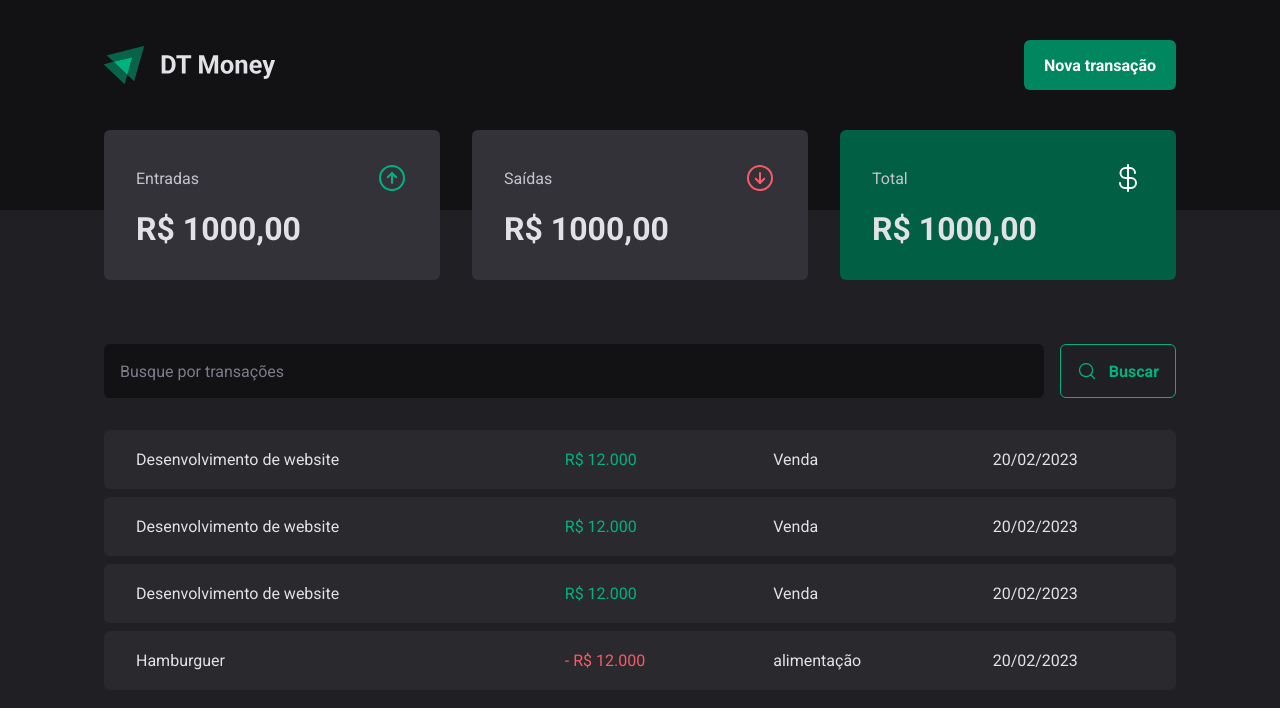
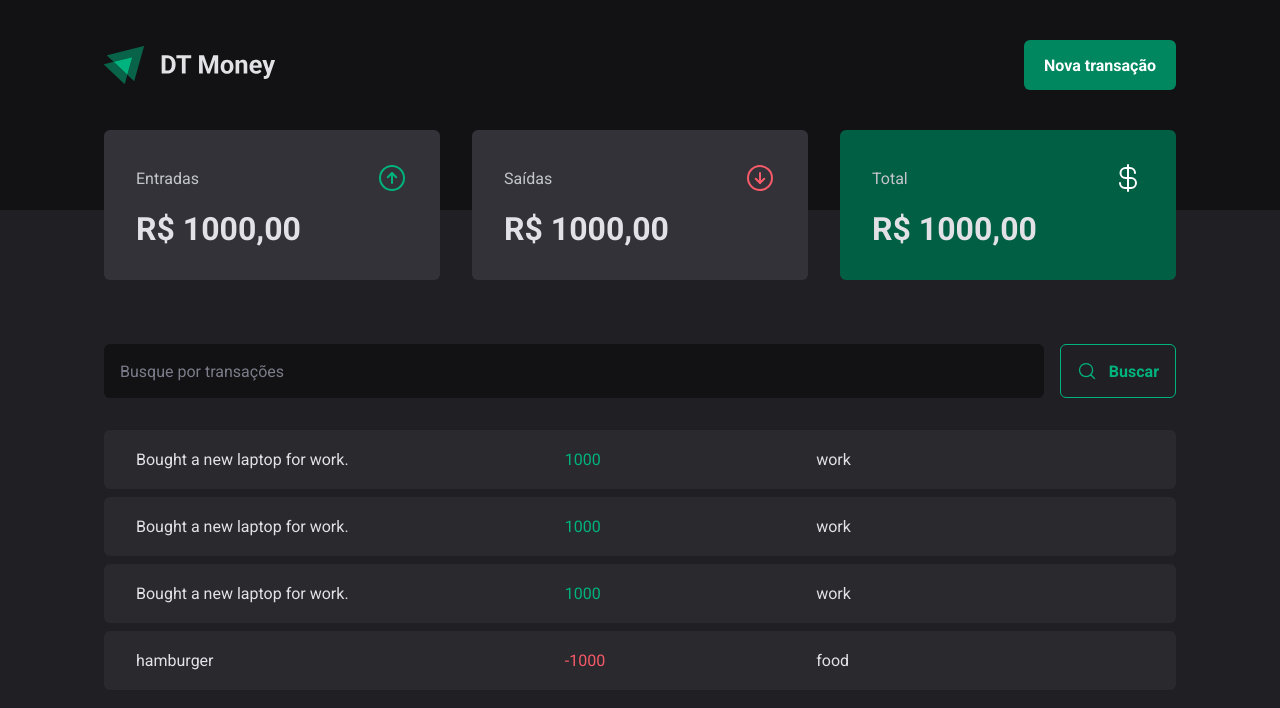
Before and after one commit to LuizaFerri/DT-Money, a React (Vite) app: page / in a window 1280 px wide. Shown: the top 708 px of the page. Built offline with nearby package versions, Linux system fonts and the light colour scheme; data requests are answered from the project's data file.

Commit message:
Transactions Context

```diff
--- a/package.json
+++ b/package.json
@@ -5,6 +5,7 @@
   "type": "module",
   "scripts": {
     "dev": "vite",
+    "dev:server": "json-server server.json -w -p 3333 -d 500",
     "build": "tsc && vite build",
     "lint": "eslint src --ext ts,tsx --report-unused-disable-directives --max-warnings 0",
     "preview": "vite preview"
@@ -27,6 +28,7 @@
     "eslint": "^8.44.0",
     "eslint-plugin-react-hooks": "^4.6.0",
     "eslint-plugin-react-refresh": "^0.4.1",
+    "json-server": "^0.17.3",
     "typescript": "^5.0.2",
     "vite": "^4.4.0"
   }
--- /dev/null
+++ b/server.json
@@ -0,0 +1,36 @@
+{
+  "transactions": [
+    {
+      "id": "1",
+      "description": "Bought a new laptop for work.",
+      "type": "income",
+      "category": "work",
+      "price": "1000",
+      "created_at": "2019-01-01 12:00:00"
+    },
+    {
+      "id": "2",
+      "description": "Bought a new laptop for work.",
+      "type": "income",
+      "category": "work",
+      "price": "1000",
+      "created_at": "2019-01-01 12:00:00"
+    },
+    {
+      "id": "3",
+      "description": "Bought a new laptop for work.",
+      "type": "income",
+      "category": "work",
+      "price": "1000",
+      "created_at": "2019-01-01 12:00:00"
+    },
+    {
+      "id": "4",
+      "description": "hamburger",
+      "type": "outcome",
+      "category": "food",
+      "price": "-1000",
+      "created_at": "2019-01-01 12:00:00"
+    }
+  ]
+}
--- a/src/App.tsx
+++ b/src/App.tsx
@@ -2,12 +2,15 @@
 import { DefaultTheme } from "./styles/themes/default";
 import { GlobalStyle } from "./styles/global";
 import { Transactions } from "./pages/Transactions";
+import { TransactionsProvider } from "./contexts/TransactionsContext";
 
 function App() {
   return (
     <ThemeProvider theme={DefaultTheme}>
       <GlobalStyle />
-      <Transactions />
+      <TransactionsProvider>
+        <Transactions />
+      </TransactionsProvider>
     </ThemeProvider>
   );
 }
--- a/src/components/Summary/Index.tsx
+++ b/src/components/Summary/Index.tsx
@@ -1,7 +1,11 @@
 import { ArrowCircleDown, ArrowCircleUp, CurrencyDollar } from "phosphor-react";
 import { SummaryContainer, SummaryCard } from "./styles";
+import { useContext } from "react";
+import { TransactionContext } from "../../contexts/TransactionsContext";
 
 export function Summary() {
+  const {transactions} = useContext(TransactionContext)
+
   return (
     <SummaryContainer>
       <SummaryCard>
--- /dev/null
+++ b/src/contexts/TransactionsContext.tsx
@@ -0,0 +1,41 @@
+import { createContext, useEffect, useState } from "react";
+
+interface Transaction {
+  id: number;
+  description: string;
+  type: "income" | "outcome";
+  price: number;
+  category: string;
+  createdAt: string;
+}
+
+interface TransactionContextProps {
+  transactions: Transaction[];
+}
+
+export const TransactionContext = createContext({} as TransactionContextProps);
+
+interface TransactionsProviderProps {
+  children: React.ReactNode;
+}
+
+export function TransactionsProvider({ children }: TransactionsProviderProps) {
+    const [transactions, setTransactions] = useState<Transaction[]>([]);
+
+    async function loadTransactions() {
+      const response = await fetch("http://localhost:3333/transactions");
+      // eslint-disable-next-line @typescript-eslint/no-unsafe-assignment
+      const data = await response.json();
+      // eslint-disable-next-line @typescript-eslint/no-unsafe-argument
+      setTransactions(data);
+    }
+    useEffect(() => {
+      // eslint-disable-next-line @typescript-eslint/no-floating-promises
+      loadTransactions();
+    }, []);
+  return (
+    <TransactionContext.Provider value={{transactions}}>
+      {children}
+    </TransactionContext.Provider>
+  );
+}
--- a/src/pages/Transactions/index.tsx
+++ b/src/pages/Transactions/index.tsx
@@ -1,3 +1,4 @@
+import { useContext } from "react";
 import { Header } from "../../components/Header";
 import { Summary } from "../../components/Summary/Index";
 import { SearchForm } from "./SearchForm";
@@ -6,8 +7,12 @@
   TransactionsContainer,
   TransactionsTable,
 } from "./styles";
+import { TransactionContext } from "../../contexts/TransactionsContext";
+
 
 export function Transactions() {
+  const {transactions} = useContext(TransactionContext)
+
   return (
     <div>
       <Header />
@@ -16,40 +21,20 @@
         <SearchForm />
         <TransactionsTable>
           <tbody>
-            <tr>
-              <td width="40%">Desenvolvimento de website</td>
-              <td className="deposit">
-                <PriceHighlight variant="income">R$ 12.000</PriceHighlight>
-              </td>
-              <td>Venda</td>
-              <td>20/02/2023</td>
-            </tr>
-            <tr>
-              <td width="40%">Desenvolvimento de website</td>
-              <td className="deposit">
-                <PriceHighlight variant="income">R$ 12.000</PriceHighlight>
-              </td>
-              <td>Venda</td>
-              <td>20/02/2023</td>
-            </tr>
-            <tr>
-              <td width="40%">Desenvolvimento de website</td>
-              <td className="deposit">
-                {" "}
-                <PriceHighlight variant="income">R$ 12.000</PriceHighlight>
-              </td>
-              <td>Venda</td>
-              <td>20/02/2023</td>
-            </tr>
-            <tr>
-              <td width="40%">Hamburguer</td>
-              <td className="deposit">
-                {" "}
-                <PriceHighlight variant="outcome">- R$ 12.000</PriceHighlight>
-              </td>
-              <td>alimentação</td>
-              <td>20/02/2023</td>
-            </tr>
+            {transactions.map((transaction) => {
+              return (
+                <tr key={transaction.id}>
+                  <td width="40%">{transaction.description}</td>
+                  <td className="deposit">
+                    <PriceHighlight variant={transaction.type}>
+                      {transaction.price}
+                    </PriceHighlight>
+                  </td>
+                  <td>{transaction.category}</td>
+                  <td>{transaction.createdAt}</td>
+                </tr>
+              );
+            })}
           </tbody>
         </TransactionsTable>
       </TransactionsContainer>
```
Also changed, not shown: 2 other files (tests, documents, lock files or other folders).
